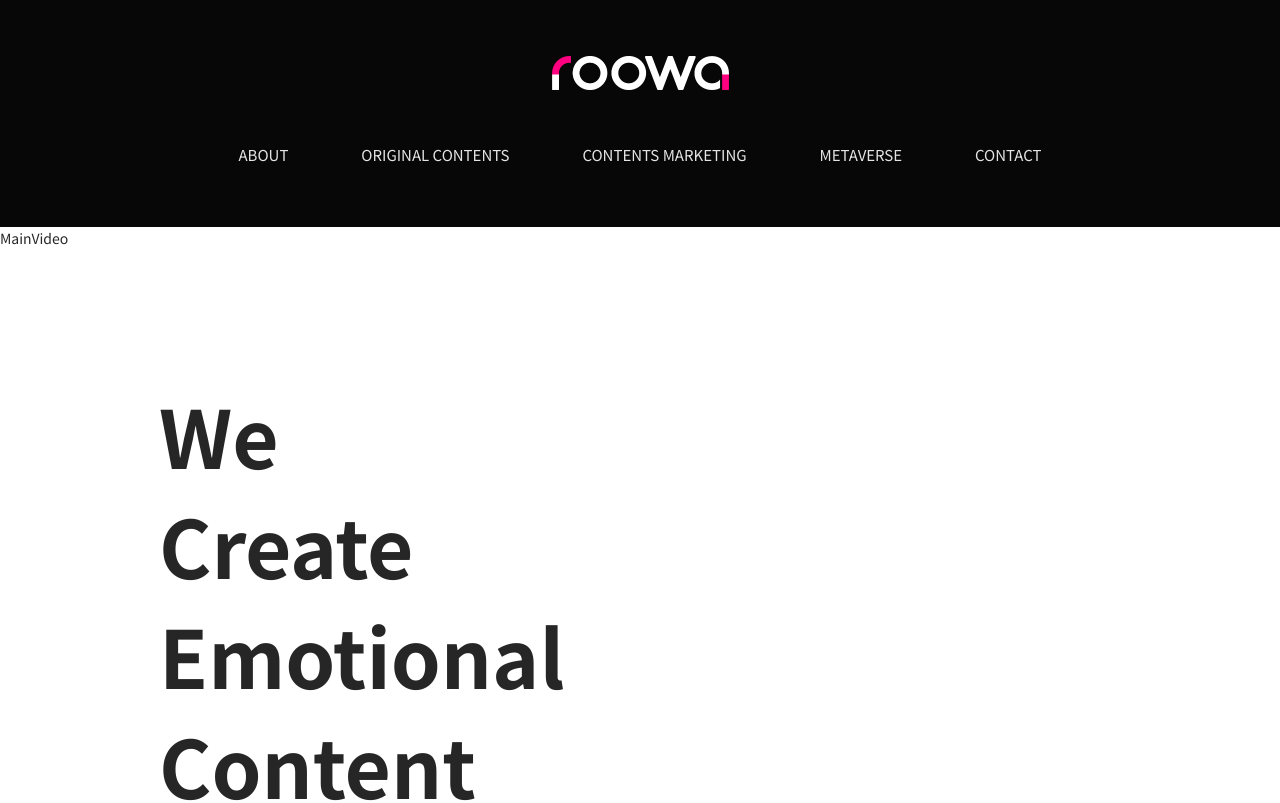
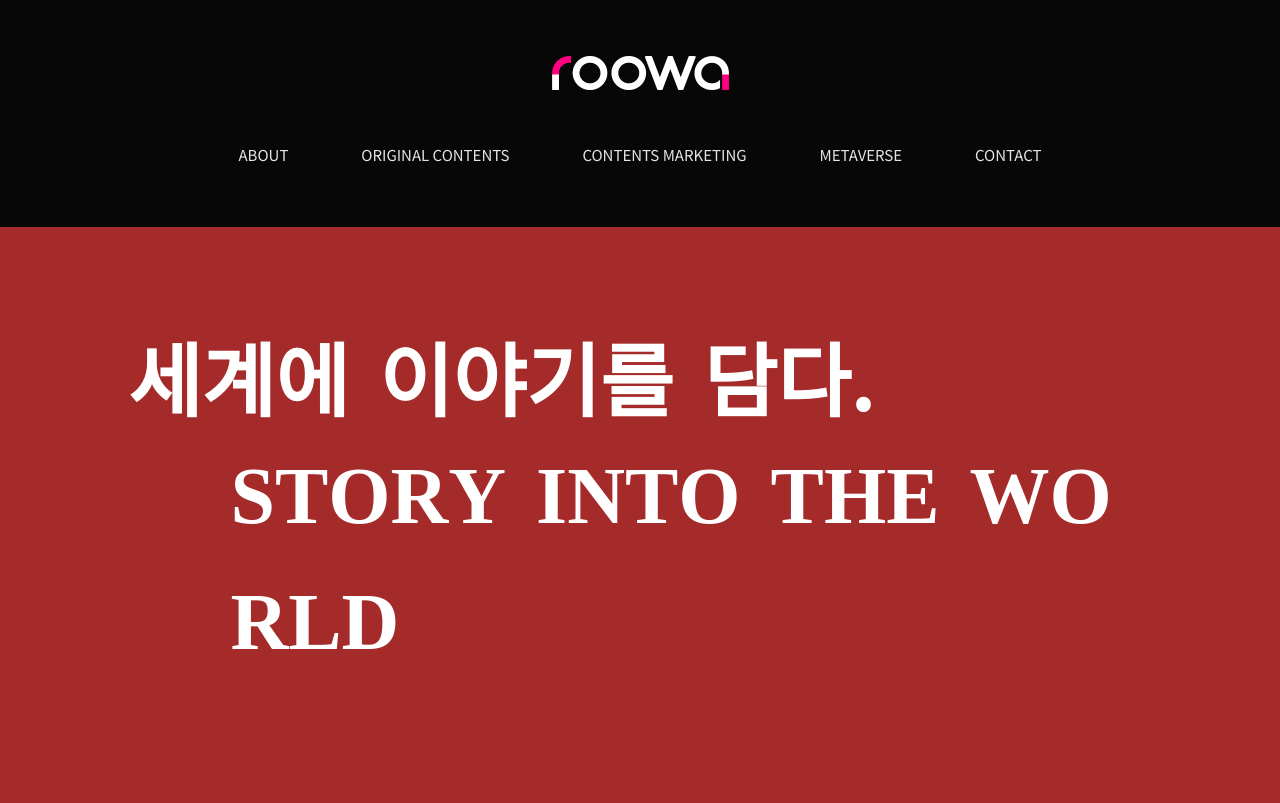
Before and after one commit to gyeongseo944/roowaHome, a React (Create React App) app in the folder client/: page / in a window 1280 px wide. Shown: the top 803 px of the page. Built offline with nearby package versions, Linux system fonts and the light colour scheme.

Commit message:
main video setting

```diff
--- a/client/src/atom.js
+++ b/client/src/atom.js
@@ -4,3 +4,8 @@ export const recruitDataAtom = atom({
   key: "recruitData", // 유니크한 key 값
   default: null, // 기본값
 });
+
+export const articleListAtom = atom({
+  key: "articleListlist",
+  default: null,
+});
--- a/client/src/components/Article/article.js
+++ b/client/src/components/Article/article.js
@@ -7,8 +7,11 @@ import GridCard from "./GridCard/GridCard";
 import Loader from "../common/Loader/Loader";
 import naviHome from "../../assets/navBtns/articleBtns/x547c81c586.png";
 import naviArrow from "../../assets/navBtns/articleBtns/x59.png";
+import { useRecoilState } from "recoil";
+import { articleListAtom } from "../../atom";
 
 const Article = () => {
+  const [ListData, setListData] = useRecoilState(articleListAtom);
   const [Article, setArticle] = useState([]);
   const [Notice, setNotice] = useState([]);
   const [ArtIdArr, setArtIdArr] = useState([]);
@@ -16,20 +19,29 @@ const Article = () => {
   const [TapArticle, setTapArticle] = useState(true);
   const [Loading, setLoading] = useState(false);
   const location = useLocation();
+
   useEffect(() => {
     window.scrollTo({
       top: 0,
       behavior: "smooth",
     });
     setLoading(true);
+    if (!ListData) {
       axios.get("/api/article/getList").then((res) => {
-      console.log(res.data);
+        setListData(res.data);
         setArtIdArr(res.data.articleIdArr);
         setArticle(res.data.articleResult);
         setNotIdArr(res.data.noticeIdArr);
         setNotice(res.data.noticeResult);
         setLoading(false);
       });
+    } else {
+      setArtIdArr(ListData.articleIdArr);
+      setArticle(ListData.articleResult);
+      setNotIdArr(ListData.noticeIdArr);
+      setNotice(ListData.noticeResult);
+      setLoading(false);
+    }
   }, []);
 
   return (
--- /dev/null
+++ b/client/src/components/Home/AnimatedLetters/AnimatedLetters.js
@@ -0,0 +1,78 @@
+import React, { useEffect } from "react";
+import "./AnimatedLetters.scss";
+
+const AnimatedLetters = ({ parentClass, strArray }) => {
+  const shuffle = (array) => {
+    let currentIndex = array.length;
+    let temporaryValue;
+    let randomIndex;
+
+    while (0 !== currentIndex) {
+      randomIndex = Math.floor(Math.random() * currentIndex);
+      currentIndex -= 1;
+
+      temporaryValue = array[currentIndex];
+      array[currentIndex] = array[randomIndex];
+      array[randomIndex] = temporaryValue;
+    }
+    return array;
+  };
+  const fristStages = (child) => {
+    if (child.classList.contains("state-2")) {
+      child.classList.add("state-3");
+    } else if (child.classList.contains("state-1")) {
+      child.classList.add("state-2");
+    } else if (!child.classList.contains("state-1")) {
+      child.classList.add("state-1");
+      setTimeout(secondStages.bind(null, child), 100);
+    }
+  };
+  const secondStages = (child) => {
+    if (child.classList.contains("state-1")) {
+      child.classList.add("state-2");
+      setTimeout(thirdStages.bind(null, child), 100);
+    } else if (!child.classList.contains("state-1")) {
+      child.classList.add("state-1");
+    }
+  };
+  const thirdStages = (child) => {
+    if (child.classList.contains("state-2")) {
+      child.classList.add("state-3");
+    }
+  };
+  const animationLetters = (className) => {
+    const text = document.getElementsByClassName(className)[0];
+    let state = [];
+    for (let i = 0, j = strArray.length; i < j; i++) {
+      text.children[i].classList.remove("state-1", "state-2", "state-3");
+      state[i] = i;
+    }
+    let shuffled = shuffle(state);
+    for (let i = 0, j = shuffled.length; i < j; i++) {
+      let child = text.children[shuffled[i]];
+      let classes = child.classList;
+      let state1Time = Math.round(Math.random() * (2000 - 300)) + 500;
+      if (classes.contains("textAnimation")) {
+        setTimeout(fristStages.bind(null, child), state1Time);
+      }
+    }
+  };
+
+  useEffect(() => {
+    animationLetters(parentClass);
+  }, []);
+
+  return (
+    <div className={`${parentClass} textBox`}>
+      {strArray &&
+        strArray.map((char, id) => (
+          <div className={char == "space" ? "space" : "textAnimation"} key={parentClass + id}>
+            {char == "space" ? "" : char}
+          </div>
+        ))}
+      <p></p>
+    </div>
+  );
+};
+
+export default AnimatedLetters;
--- /dev/null
+++ b/client/src/components/Home/AnimatedLetters/AnimatedLetters.scss
@@ -0,0 +1,59 @@
+@font-face {
+  font-family: "LeferiBaseBold";
+  src: url("../../../assets/fonts/LeferiBaseBold.otf") format("otf");
+}
+@font-face {
+  font-family: "LeferiBaseRegular";
+  src: url("../../../assets/fonts/LeferiBaseRegular.otf") format("otf");
+}
+.textBox {
+  .textAnimation {
+    display: inline-block;
+    position: relative;
+    color: transparent;
+    font-size: 80px;
+    font-weight: bold;
+
+    &:before {
+      content: "";
+      color: black;
+      position: absolute;
+      top: 50%;
+      left: 50%;
+      background: white;
+      width: 0;
+      height: 1.2em;
+      -webkit-transform: translate(-50%, -55%);
+      -ms-transform: translate(-50%, -55%);
+      transform: translate(-50%, -55%);
+    }
+    &.state-1 {
+      &:before {
+        width: 1px;
+      }
+    }
+    &.state-2 {
+      &:before {
+        width: 0.8em;
+      }
+    }
+    &.state-3 {
+      color: white;
+      &:before {
+        width: 0;
+      }
+    }
+  }
+  .space {
+    display: inline-block;
+    width: 30px;
+  }
+}
+.firstTextBox {
+  margin-top: -80px;
+}
+.secondTextBox {
+  margin-top: -20px;
+  margin-left: 10%;
+  font-family: "LeferiBaseBold";
+}
--- a/client/src/components/Home/MainVideo/MainVideo.js
+++ b/client/src/components/Home/MainVideo/MainVideo.js
@@ -1,7 +1,19 @@
-import React from "react";
+import React, { useEffect } from "react";
 import "./MainVideo.scss";
+import AnimatedLetters from "../AnimatedLetters/AnimatedLetters";
+
 const MainVideo = () => {
-  return <div>MainVideo</div>;
+  return (
+    <div className="videoContainer">
+      <div className="videoTextContainer">
+        <AnimatedLetters parentClass="firstTextBox" strArray={["세", "계", "에", "space", "이", "야", "기", "를", "space", "담", "다", "."]} />
+        <AnimatedLetters
+          parentClass="secondTextBox"
+          strArray={["S", "T", "O", "R", "Y", "space", "I", "N", "T", "O", "space", "T", "H", "E", "space", "W", "O", "R", "L", "D"]}
+        />
+      </div>
+    </div>
+  );
 };
 
 export default MainVideo;
--- a/client/src/components/Home/MainVideo/MainVideo.scss
+++ b/client/src/components/Home/MainVideo/MainVideo.scss
@@ -0,0 +1,12 @@
+.videoContainer {
+  width: 100%;
+  height: 80vh;
+  background-color: brown;
+  display: flex;
+  align-items: center;
+  .videoTextContainer {
+    width: 80%;
+    height: auto;
+    margin: 0 auto;
+  }
+}
--- a/client/src/index.js
+++ b/client/src/index.js
@@ -7,11 +7,9 @@ import App from "./App";
 const root = ReactDOM.createRoot(document.getElementById("root"));
 const client = new QueryClient();
 root.render(
-  <React.StrictMode>
-    <RecoilRoot>
-      <QueryClientProvider client={client}>
-        <App />
-      </QueryClientProvider>
-    </RecoilRoot>
-  </React.StrictMode>
+  <RecoilRoot>
+    <QueryClientProvider client={client}>
+      <App />
+    </QueryClientProvider>
+  </RecoilRoot>
 );
```
Lines whose indentation alone changed are shown as unchanged.
